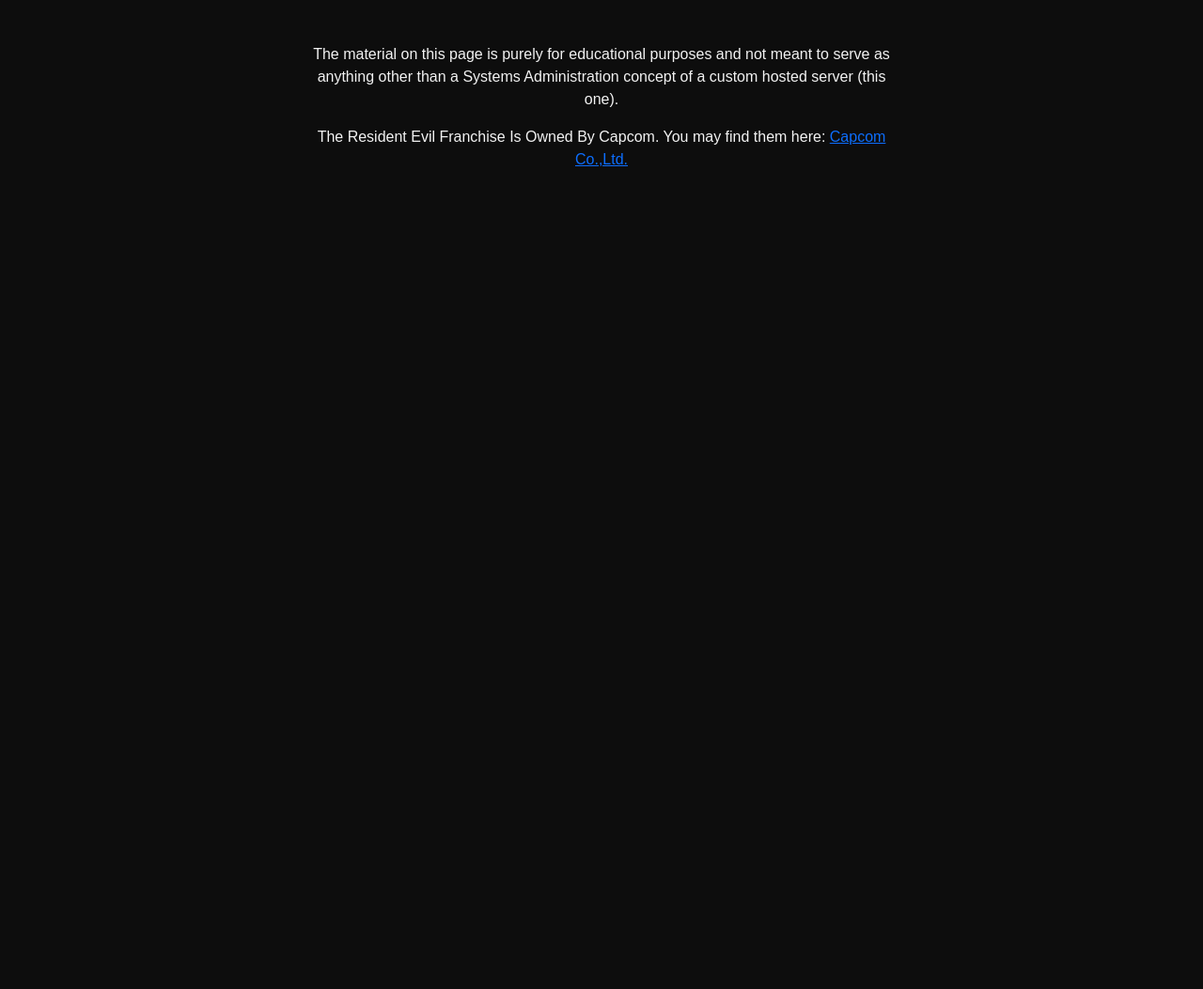
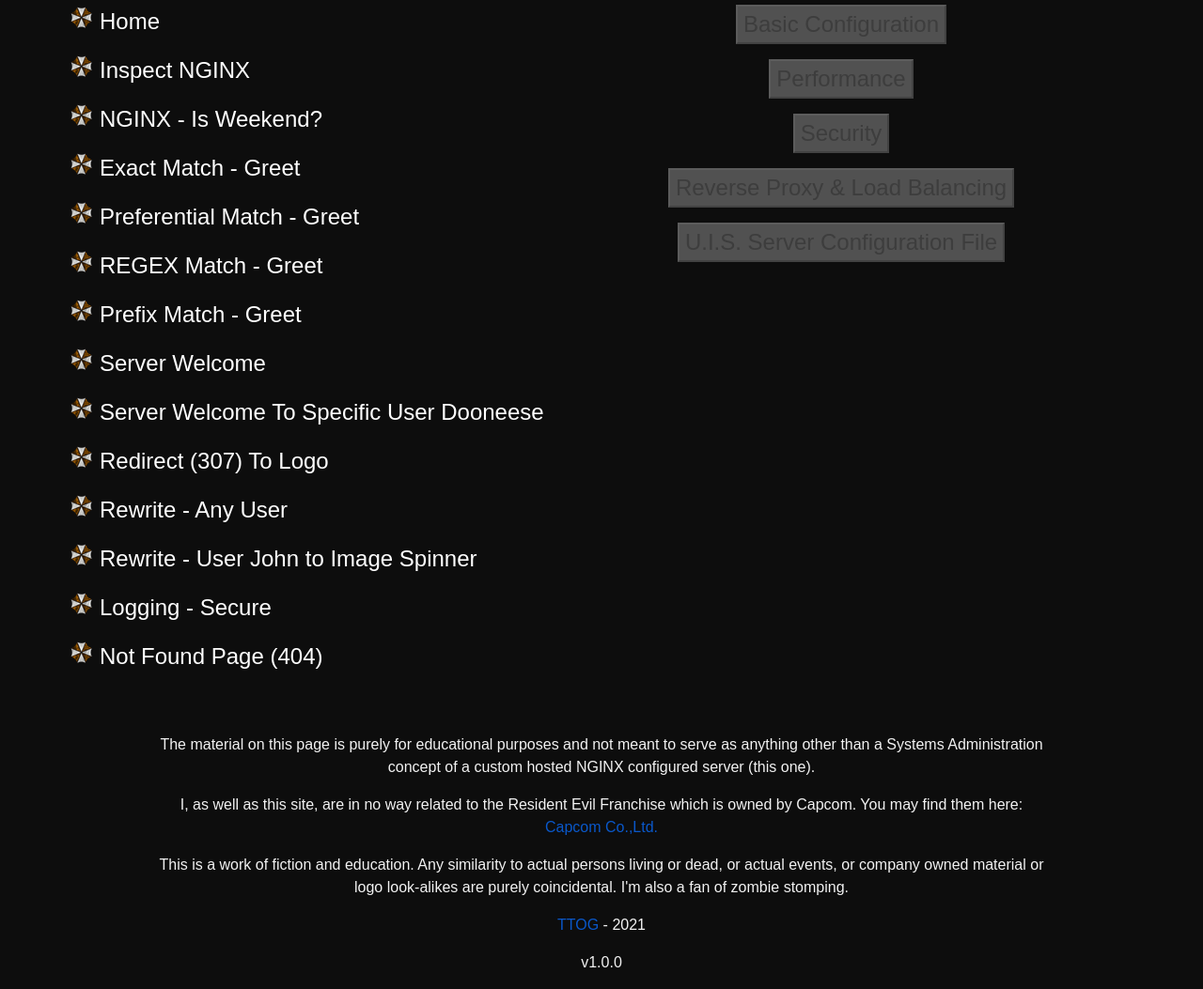
Before and after one commit to troveofgems/nginx, a plain HTML site: page www/index.html in a window 1280 px wide. Shown: the part 634-1687 px from the top of the page at 94% size. Before the commit the page ends 832 px from the top, so only its background shows below. Drawn offline with nearby package versions, Linux system fonts and the light colour scheme.

Commit message:
Finalizing NGINX Project

```diff
--- a/www/index.html
+++ b/www/index.html
@@ -1,5 +1,5 @@
 <!doctype html>
-<html lang="en">
+<html lang="en" style="overflow-x: hidden;">
 <head>
     <meta charset="UTF-8">
     <meta name="viewport"
@@ -7,7 +7,12 @@
     <meta http-equiv="X-UA-Compatible" content="ie=edge">
     <title>UCorp. Internal Services</title>
     <link rel="icon" type="image/x-icon" href="./img/favicon.jpg" />
-    <link href="https://cdn.jsdelivr.net/npm/bootstrap@5.1.3/dist/css/bootstrap.min.css" rel="stylesheet" integrity="sha384-1BmE4kWBq78iYhFldvKuhfTAU6auU8tT94WrHftjDbrCEXSU1oBoqyl2QvZ6jIW3" crossorigin="anonymous">
+    <link
+            href="https://cdn.jsdelivr.net/npm/bootstrap@5.1.3/dist/css/bootstrap.min.css"
+            rel="stylesheet"
+            integrity="sha384-1BmE4kWBq78iYhFldvKuhfTAU6auU8tT94WrHftjDbrCEXSU1oBoqyl2QvZ6jIW3"
+            crossorigin="anonymous"
+    >
     <link type="text/css" href="./style/main.css" rel="stylesheet"/>
 </head>
 <body>
@@ -23,20 +28,108 @@
             <div class="container logo-container">
                 <img class="rotate-logo mt-3" src="./img/ucorpSpinner.png" alt="Umbrella Corp Logo Spinner" />
             </div>
+            <div class="container row mt-5">
+                <div class="col">
+                    <h3 style="text-align: left;">
+                        System Routes
+                    </h3>
+                    <ul style="text-align: left; margin-bottom: 4rem;">
+                        <li>
+                            <a href="/">Home</a>
+                        </li>
+                        <li>
+                            <a href="/inspect-nginx">Inspect NGINX</a>
+                        </li>
+                        <li>
+                            <a href="/is_weekend">NGINX - Is Weekend?</a>
+                        </li>
+                        <li>
+                            <a href="/greet">Exact Match - Greet</a>
+                        </li>
+                        <li>
+                            <a href="/Greet2">Preferential Match - Greet</a>
+                        </li>
+                        <li>
+                            <a href="/greet2">REGEX Match - Greet</a>
+                        </li>
+                        <li>
+                            <a href="/greet3">Prefix Match - Greet</a>
+                        </li>
+                        <li>
+                            <a href="/welcome">Server Welcome</a>
+                        </li>
+                        <li>
+                            <a href="/welcome/dooneese">Server Welcome To Specific User Dooneese</a>
+                        </li>
+                        <li>
+                            <a href="/logo">Redirect (307) To Logo</a>
+                        </li>
+                        <li>
+                            <a href="/welcome/random_user">Rewrite  - Any User</a>
+                        </li>
+                        <li>
+                            <a href="/welcome/john">Rewrite  - User John to Image Spinner</a>
+                        </li>
+                        <li>
+                            <a href="/secure">Logging - Secure</a>
+                        </li>
+                        <li>
+                            <a href="/someNonconfiguredRoute">Not Found Page (404)</a>
+                        </li>
+                    </ul>
+                </div>
+                <div class="col">
+                    <h3>
+                        .conf Schematics
+                    </h3>
+                    <ul style="list-style: none;">
+                        <li>
+                            <button disabled>Basic Configuration</button>
+                        </li>
+                        <li>
+                            <button disabled>Performance</button>
+                        </li>
+                        <li>
+                            <button disabled>Security</button>
+                        </li>
+                        <li>
+                            <button disabled>Reverse Proxy & Load Balancing</button>
+                        </li>
+                        <li>
+                            <button disabled>U.I.S. Server Configuration File</button>
+                        </li>
+                    </ul>
+                </div>
+            </div>
         </div>
     </main>
     <Footer style="text-align: center">
-        <div style="width: 50%; margin: 0 auto;">
+        <div style="width: 75%; margin: 0 auto;">
             <p>
                 The material on this page is purely for educational purposes and not meant to serve as anything other
-                than a Systems Administration concept of a custom hosted server (this one).
+                than a Systems Administration concept of a custom hosted NGINX configured server (this one).
             </p>
             <p>
-                The Resident Evil Franchise Is Owned By Capcom. You may find them here:
+                I, as well as this site, are in no way related to the Resident Evil Franchise which is owned by Capcom.
+                You may find them here:
                 <a href="https://www.capcom.com/" target="_blank" rel="noopener noreferrer">
-                    Capcom Co.,Ltd.
+                    <span class="companyLabel">Capcom Co.,Ltd.</span>
                 </a>
             </p>
+            <p>
+                This is a work of fiction and education. Any similarity to actual persons living or dead, or
+                actual events, or company owned material or logo look-alikes are purely coincidental.
+                I'm also a fan of zombie stomping.
+            </p>
+            <div class="year">
+                <p>
+                    <a href="https://github.com/troveofgems">
+                        <span class="companyLabel">TTOG</span>
+                    </a>
+                    - 2021
+                </p>
+                <p>v1.0.0</p>
+            </div>
         </div>
     </Footer>
 <script src="https://cdn.jsdelivr.net/npm/@popperjs/core@2.9.2/dist/umd/popper.min.js" integrity="sha384-IQsoLXl5PILFhosVNubq5LC7Qb9DXgDA9i+tQ8Zj3iwWAwPtgFTxbJ8NT4GN1R8p" crossorigin="anonymous"></script>
--- a/www/style/main.css
+++ b/www/style/main.css
@@ -17,9 +17,29 @@
     overflow: hidden;
 }
 
+ul {
+    list-style-image: url('../img/ucorpBullet.png');
+    padding-inline-start: unset;
+}
+
+li {
+    margin: 0 0 1rem 0;
+    font-size: 1.5rem;
+    font-weight: lighter;
+}
+
+a {
+    color: white;
+    text-decoration: none;
+}
+
 .brand-stamp {
     height: 75px;
     padding: 1rem;
+}
+
+.companyLabel {
+    color: #0a58ca!important;
 }
 
 .logo-container {
```
Also changed, not shown: www/img/ucorpBullet.png (added), 6 other files.
